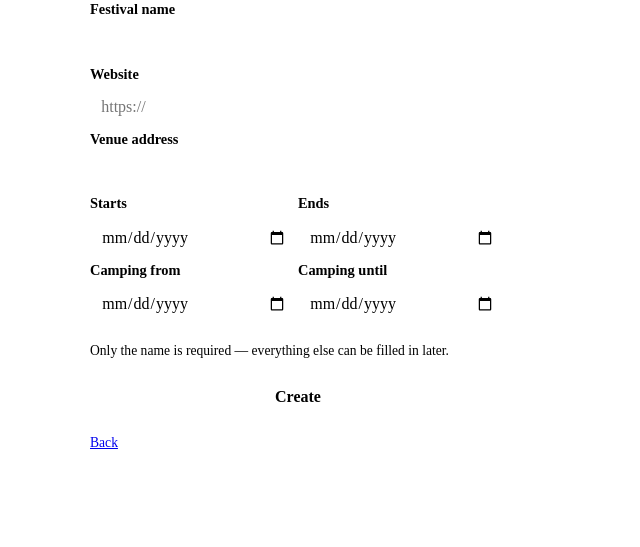
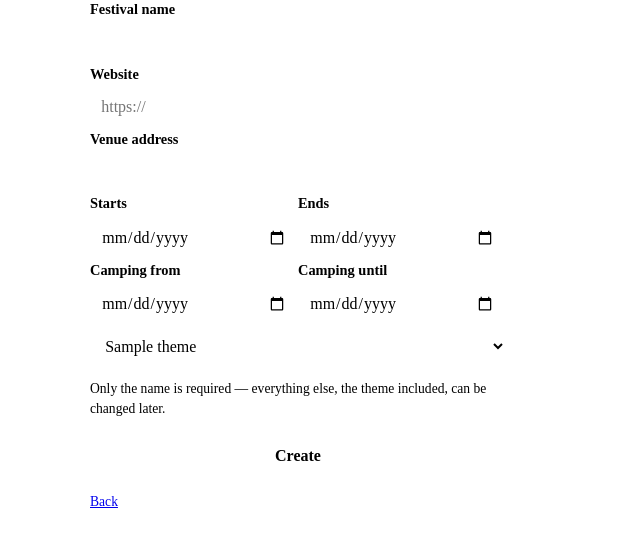
Before and after one commit to rootknecht/festival-planner, a FastAPI app: template app/templates/festivals/new.html in a window 1280 px wide. Shown: the part 37-584 px from the top of the page, without its empty margins (0-640 px from the left). Run offline with FastAPI, Linux system fonts and the light colour scheme; the template is opened without the code that fills it: most values are stand-ins (such as "Sample title", 1, 10 or a date in 2020).

Commit message:
feat(festivals): the theme is chosen when the festival is created
The theme was only reachable from the settings page, so every new festival
spent its first minutes in Dark before its admin found the dropdown. The
creation form now offers the same list, from the same THEMES source, and an
unknown value falls back to the column default instead of erroring.

```diff
--- a/app/templates/festivals/new.html
+++ b/app/templates/festivals/new.html
@@ -20,7 +20,15 @@
       <div class="stack"><label for="camp_arrival">Camping from</label><input id="camp_arrival" name="camp_arrival" type="date"></div>
       <div class="stack"><label for="camp_departure">Camping until</label><input id="camp_departure" name="camp_departure" type="date"></div>
     </div>
-    <p class="hint">Only the name is required — everything else can be filled in later.</p>
+    <label for="theme">{{ _("Theme") }}</label>
+    {# Same source as the settings form: THEMES in the model, so a new theme is
+       a CSS file and one entry, never a template change. #}
+    <select id="theme" name="theme">
+      {% for key, label in themes.items() %}
+      <option value="{{ key }}" {% if theme == key %}selected{% endif %}>{{ label }}</option>
+      {% endfor %}
+    </select>
+    <p class="hint">Only the name is required — everything else, the theme included, can be changed later.</p>
     <button type="submit" class="btn btn--primary">Create</button>
   </form>
   <p class="hint"><a href="/">Back</a></p>
```
Also changed, not shown: app/routes/festivals.py (+10 -2 lines), tests/integration/test_festivals.py (+38 -1 lines).
